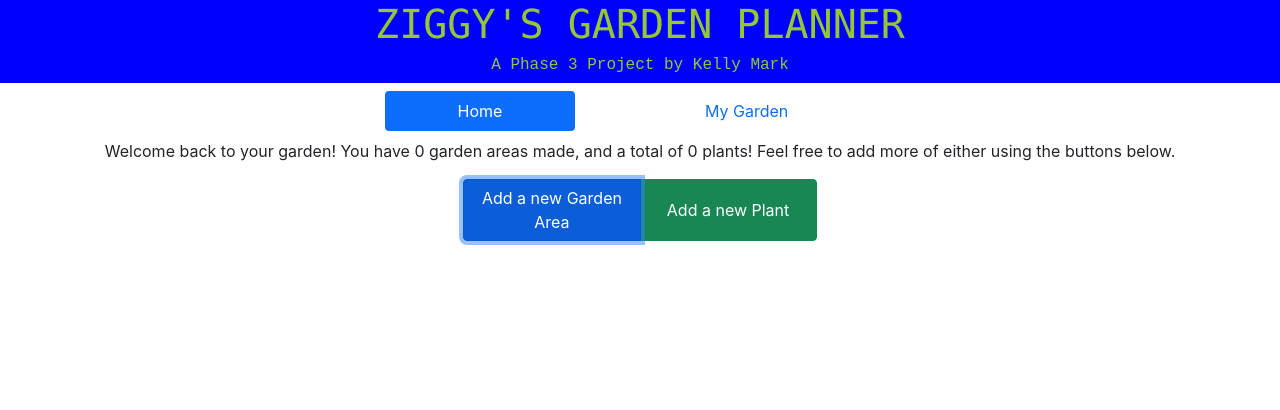
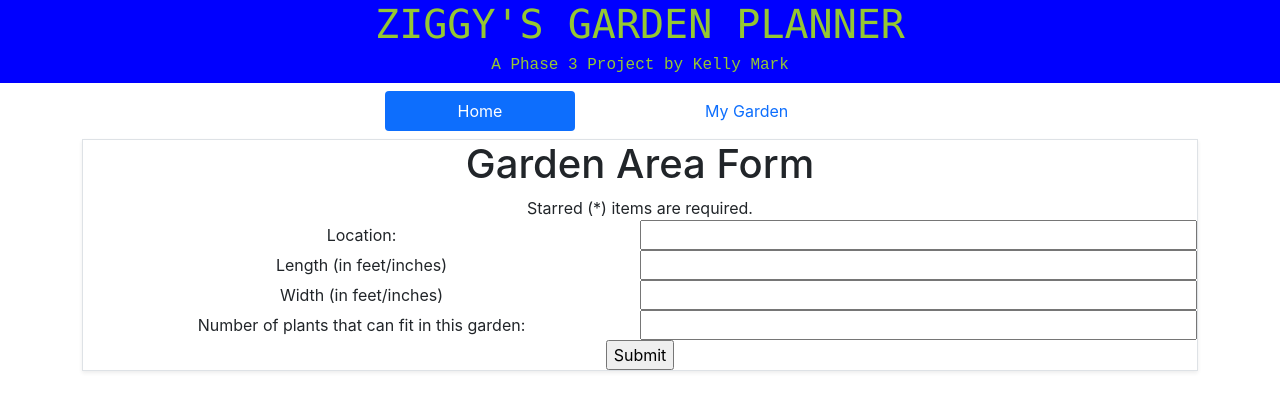
Before and after one commit to zigzagoon1/phase-3-project-frontend, a React (Create React App) app: page / in a window 1280 px wide. Both pictures are taken after a click on the button "Add a new Garden Area". Shown: the top 410 px of the page. Built offline with nearby package versions, Linux system fonts and the light colour scheme; no server answers.

Commit message:
create add garden area form

```diff
--- a/src/AddGardenAreaForm.js
+++ b/src/AddGardenAreaForm.js
@@ -1,9 +1,45 @@
 import React from "react";
-
-function AddGardenAreaForm() {
+import { useState } from "react";
+function AddGardenAreaForm({onAddArea}) {
+    //location
+    //length
+    //width
+    //number of plants
+    const defaultValues = {
+        location: "",
+        length: "",
+        width: "",
+        number_of_plants: ""
+    };
+    const [values, setValues] = useState(defaultValues);
+    function handleSubmit(e) {
+        e.preventDefault();
+        const newArea = {location: values.location, width: values.width, height: values.height, number_of_plants: values.number_of_plants}
+        if (values.number_of_plants === "") {
+            newArea.number_of_plants = 5
+        }
+        onAddArea(newArea);
+    }
+    function handleChange(e) {
+        const {name, value} = e.target;
+        setValues({...values, [name]: value,
+        });
+    }
     return (
         <div>
-
+            <form onSubmit={handleSubmit} className="border shadow-sm">
+                <h1 className="text-center">Garden Area Form</h1>
+                <p className="text-center fs-6 m-auto">Starred (*) items are required.</p>
+                <label htmlFor="location" className="col-6">Location:</label>
+                <input name="location" type="text" className="col-6" onChange={handleChange} value={values.location} />
+                <label htmlFor="length" className="col-6">Length (in feet/inches)</label>
+                <input name="length" type="text" className="col-6" onChange={handleChange} value={values.length} />
+                <label htmlFor="width" className="col-6">Width (in feet/inches)</label>
+                <input name="width" type="text" className="col-6" onChange={handleChange} value={values.width} />
+                <label htmlFor="number_of_plants" className="col-6">Number of plants that can fit in this garden:</label>
+                <input name="number_of_plants" type="text" className="col-6" onChange={handleChange} value={values.number_of_plants} />
+                <input type="submit" className="" />
+            </form>
         </div>
     )
 }
--- a/src/App.js
+++ b/src/App.js
@@ -58,7 +58,9 @@ function App() {
     .then(() => {
     fetchAreas();
   })
+  }
 
+  function handleAddArea(area){
 
   }
 
@@ -66,7 +68,7 @@ function App() {
     <React.Fragment>
       <Header/>
       <Routes>
-        <Route path="/" element={<Home areas={areas}/>} />
+        <Route path="/" element={<Home areas={areas} addNewPlant={handleAddPlant} addNewArea={handleAddArea}/>} />
         <Route path="/areas" element={<GardenAreas areas={areas} addNewPlant={handleAddPlant}
         editPlant={handleEditPlant} deletePlant={handleDeletePlant}/>} />
       </Routes>
--- a/src/AreaEmpty.js
+++ b/src/AreaEmpty.js
@@ -1,7 +1,5 @@
 import React from "react";
 import { Button } from "react-bootstrap";
-import { useState } from "react";
-import PlantForm from "./PlantForm";
 function AreaEmpty({garden_id, location_in_area, showForm}) {
 
     function showFormOnClick() {
--- a/src/GardenAreas.js
+++ b/src/GardenAreas.js
@@ -2,7 +2,6 @@ import React from "react";
 import GardenArea from "./GardenArea";
 import PlantForm from "./PlantForm";
 import { useState } from "react";
-import {Button} from 'react-bootstrap'
 //all garden areas, for rendering /areas Route
 //contains each garden area organised on screen by location
 //
--- a/src/Home.js
+++ b/src/Home.js
@@ -1,33 +1,72 @@
 import React from "react";
 import PlantForm from "./PlantForm";
+import AddGardenAreaForm from "./AddGardenAreaForm";
 import { Button } from "react-bootstrap";
-function Home( {areas}) {
+import { useState, useEffect, useRef} from "react";
+function Home( {areas, addNewPlant, addNewArea}) {
+    const [showHome, setShowHome] = useState(true);
+    const [showPlantForm, setShowPlantForm] = useState(false);
+    const [showAreaForm, setShowAreaForm] = useState(false);
+    let plantForm = <div id="plant" className="row text-center">
+    <PlantForm addPlant={handleAddNewPlant} showDelete={false} />
+    </div>
+    let areaForm = <div id="area" className="row text-center">
+        <AddGardenAreaForm onAddArea={addArea}/>
+    </div>
+
+    let homeElement = useRef(null);
+    let areaElement = useRef(null);
+    let plantElement = useRef(null);
+
+    useEffect(() => {
+        homeElement.current = document.querySelector('#homepage');
+        areaElement.current = document.querySelector('#area');
+        plantElement.current = document.querySelector('#plant');
+
+    }, [])
+
     const numAreas = areas.length;
     let numPlants = 0;
     areas.forEach((area) => {
         numPlants += area.plants.length;
     })
-
-    function addArea() {
-
+    function addAreaButton() {
+        setShowAreaForm(true);
+        setShowHome(false);
     }
-    function addPlant() {
-        <div className="row text-center">
-                <PlantForm addPlant={handleAddNewPlant} showDelete={false}
-                location_id={plant} garden_id={garden_id}/>
-            </div>
+    function addPlantButton() {
+        setShowPlantForm(true);
+        setShowHome(false);
+    }
+    function handleAddNewPlant(plant) {
+        addNewPlant(plant);
+        setShowPlantForm(false);
+        setShowHome(true);
+    }
+    function addArea(area) {
+        addNewArea(area);
+        setShowAreaForm(false);
+        setShowHome(true);
     }
     return(
-        <div className="container text-center">
-            <p>Welcome back to your garden! You have {numAreas} garden
-            areas made, and a total of {numPlants} plants!
-            Feel free to add more of either using the buttons below.</p>
-            <div className="row btn-group">
-                <Button className="col-3 btn" onClick={addArea}>Add a new Garden Area</Button>
-                <Button className="col-3 btn btn-success" onClick={addPlant}>Add a new Plant</Button>
+    <div className="container">
+        {showHome ?         <div id="homepage">
+             <div className="container text-center">
+                <p>Welcome back to your garden! You have {numAreas} garden
+                areas made, and a total of {numPlants} plants!
+                Feel free to add more of either using the buttons below.</p>
+        <div className="row btn-group">
+            <Button className="col-3 btn" onClick={addAreaButton}>Add a new Garden Area</Button>
+            <Button className="col-3 btn btn-success" onClick={addPlantButton}>Add a new Plant</Button>
+        </div>
             </div>
+        </div> : <div></div>}
 
+        <div id="plant_form">
+            {showPlantForm ? plantForm : <div></div>}
+            {showAreaForm ? areaForm : <div></div>}
         </div>
+    </div>
     )
 }
 
--- a/src/PlantForm.js
+++ b/src/PlantForm.js
@@ -82,11 +82,11 @@ return (
         <form onSubmit={handleSubmit} className="border shadow-sm">
             <h1 className="text-center">Plant Form</h1>
             <p className="text-center fs-6 m-auto">Starred (*) items are required.</p>
-            <label htmlFor="garden_area_id" className="col-4 text-end px-2 my-2">Enter the garden area number to place your plant in:* </label>
+            <label htmlFor="garden_area_id" className="col-4 text-start px-2 my-2">Garden Area number to place plant in:* </label>
             <input name="garden_area_id" className="col-6" type="text" onChange={handleChange} value={values.garden_area_id}></input>
             <label htmlFor="name" className="col-4 text-end px-2 my-2">Enter the name of your plant:* </label>
             <input name="name" className="col-6 my-2" type="text" onChange={handleChange} value={values.name}></input>
-            <label htmlFor="location_in_area" className="col-4 text-end">Enter the location number to <br></br>place your plant in a garden area:* </label>
+            <label htmlFor="location_in_area" className="col-4 text-start">Location number within area to place plant in:* </label>
             <input name="location_in_area" className="col-6" type="text" onChange={handleChange} value={values.location_in_area}></input>
             <label htmlFor="latin_name" className="col-4 text-end px-2 my-2">Latin Name: </label>
             <input name="latin_name" type="text" className="col-6" onChange={handleChange} value={values.latin_name}></input>
@@ -96,7 +96,7 @@ return (
             <input name="width" type="text" className="col-6" onChange={handleChange} value={values.width}></input>
             <label htmlFor="hardiness_zones" className="col-4 text-end px-2">Hardiness Zones </label>
             <input name="hardiness_zones" className="col-6" type="text" onChange={handleChange} value={values.hardiness_zones}></input>
-            <label htmlFor="description" className="col-4 text-end px-2 my-2">Enter a description of your plant: </label>
+            <label htmlFor="description" className="col-4 text-end px-2 my-2">Description of plant: </label>
             <input name="description" className="col-6" type="text" onChange={handleChange} value={values.description}></input>
             <div className="text-center py-4">
             <input className="col-2"type="submit"></input>
```
